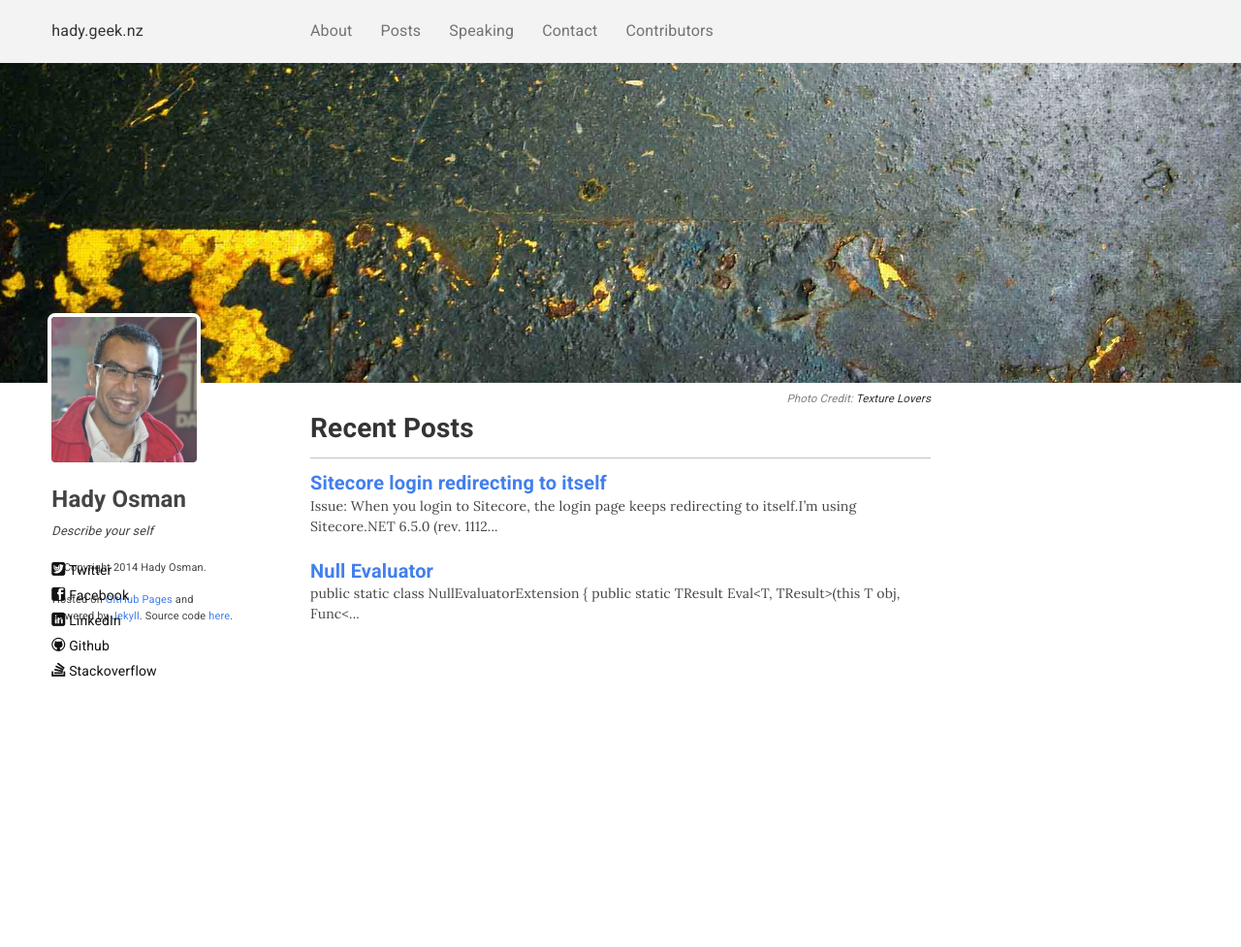
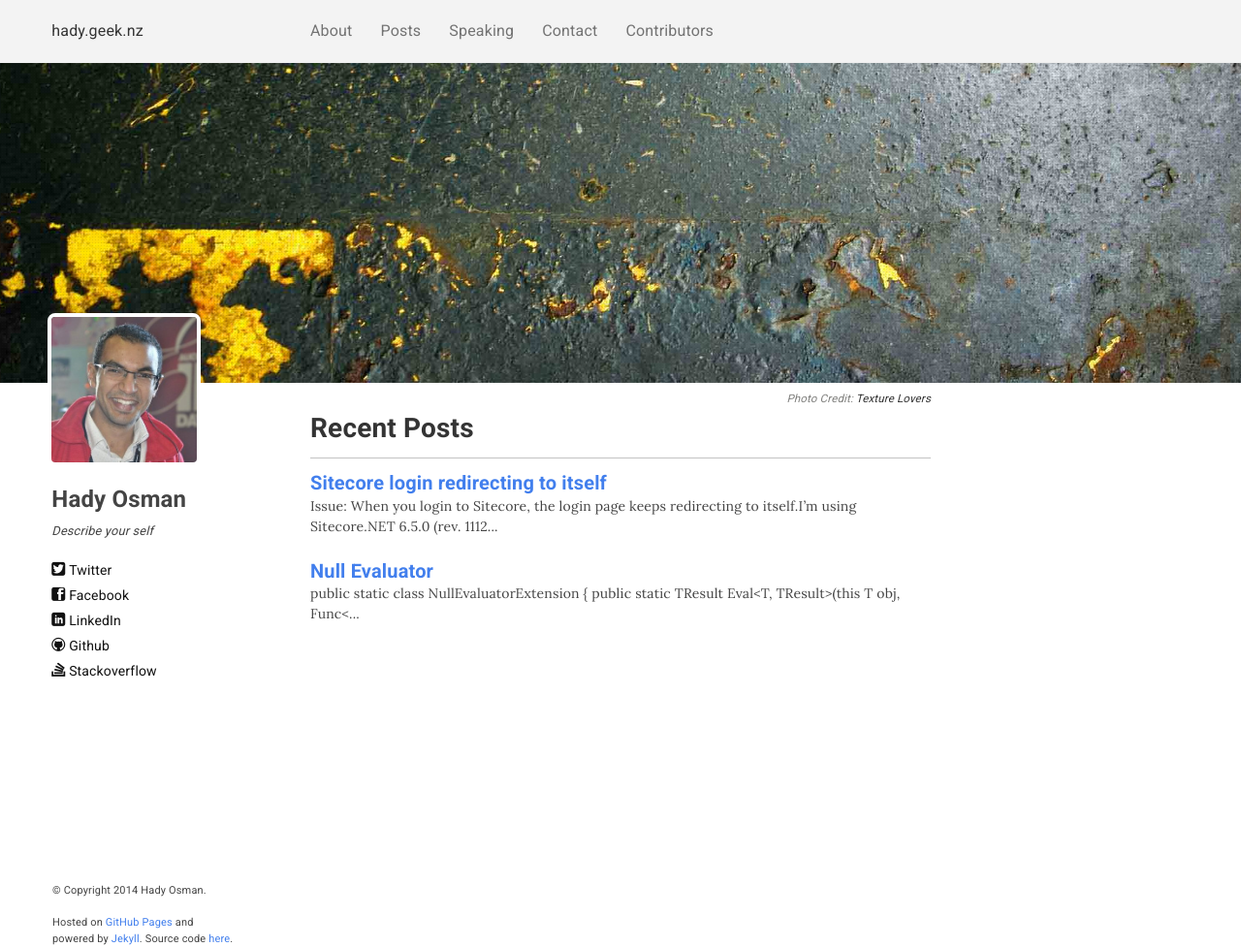
Before and after one commit to hadynz/hadynz.github.io, a Jekyll site: the page built from home.md, in a window 1280 px wide. Shown: the whole page at 97% size. Built offline with Jekyll 4.4.1, drawn with Linux system fonts in a browser that asks for light colours; nearby versions of some CDN libraries; Markdown is read by kramdown in place of the engine named in the settings; before the commit the page ends 900 px from its top, so only the background shows below that.

Commit message:
Add minimum height to content container

```diff
--- a/assets/css/overrides.css
+++ b/assets/css/overrides.css
@@ -197,6 +197,7 @@ p code {
 /* Content Wrap */
 .content-wrap {
     position: relative;
+    min-height: 550px;
 }
 
 .content-wrap-has-feature-image .biography {
```
